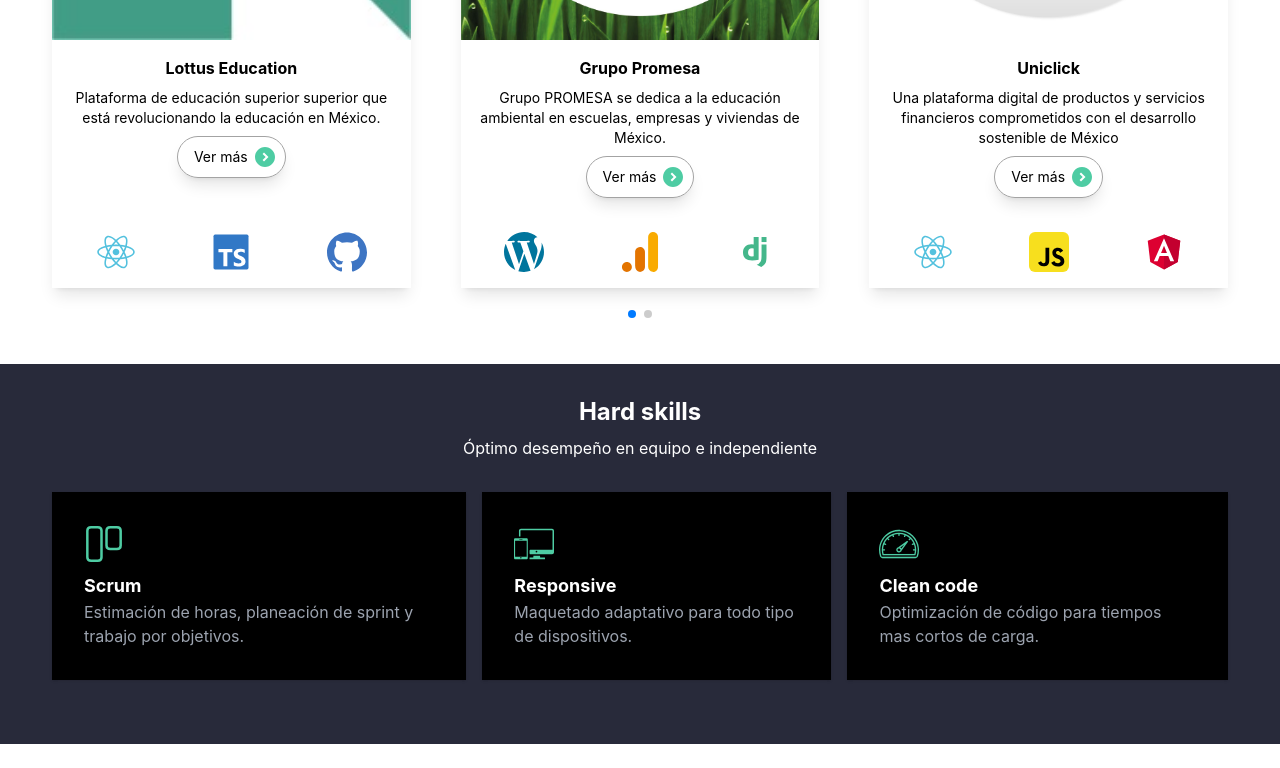
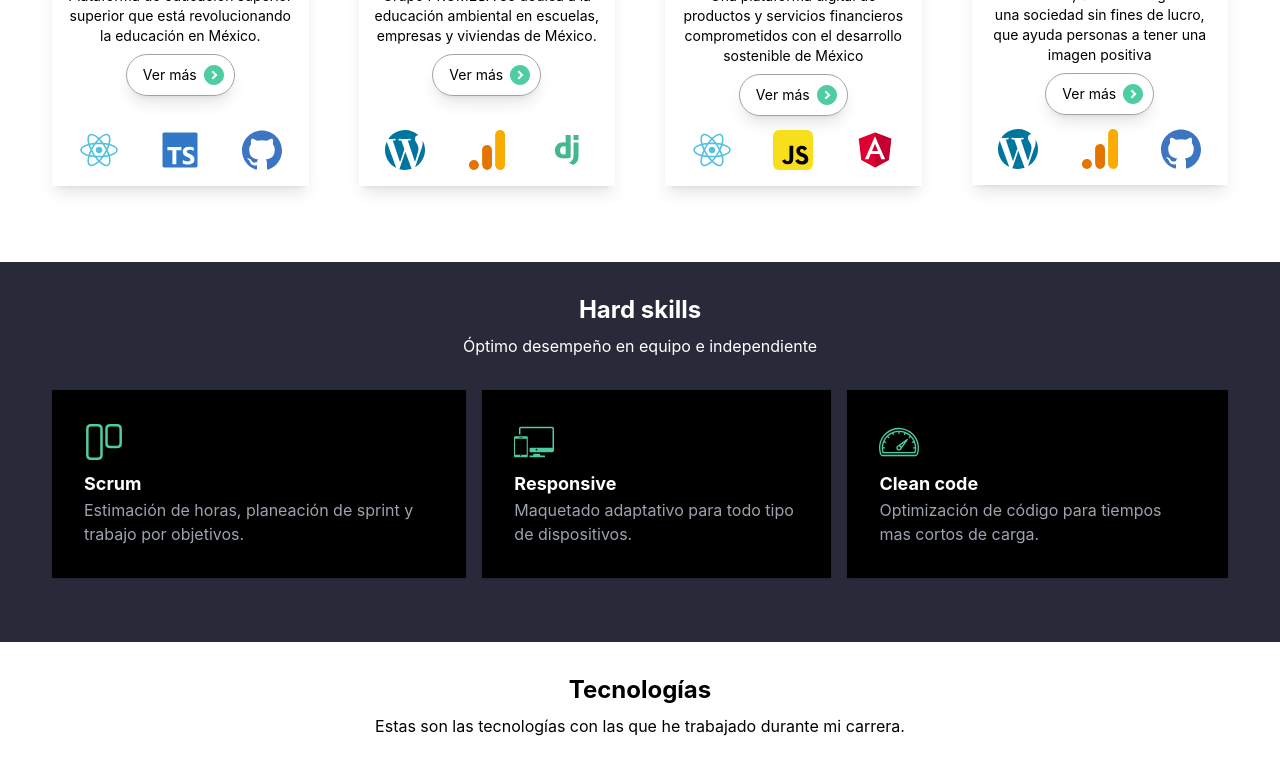
Before and after one commit to davidvsweb/sandra-reyes-portafolio, a React (Vite) app: page / in a window 1280 px wide. Shown: the part 867-1635 px from the top of the page. Built offline with nearby package versions, Linux system fonts and the light colour scheme.

Commit message:
use 4 slides in big screens

```diff
--- a/src/assets/ui/components/MyProjects.tsx
+++ b/src/assets/ui/components/MyProjects.tsx
@@ -97,7 +97,7 @@ export function MyProjects() {
               spaceBetween: 10,
             },
             1280: {
-              slidesPerView: 3,
+              slidesPerView: 4,
               spaceBetween: 10,
             }
           }}
```
